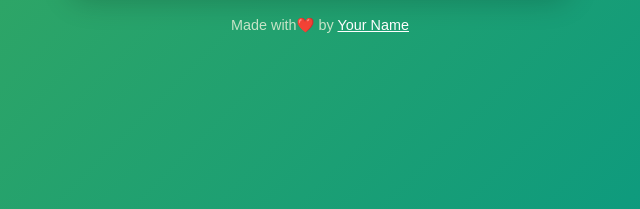
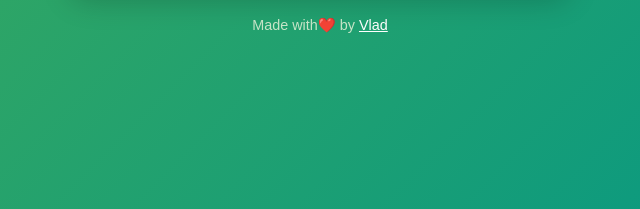
Before and after one commit to vladxdboi/rtu_dep_bot, a plain HTML site: page static/index.html in a window 1280 px wide. Shown: the part 522-731 px from the top of the page, 320-960 px from the left. Drawn offline with Linux system fonts and the light colour scheme; files that its build step writes are made by us from their sources.

Commit message:
updated nick

```diff
--- a/static/index.html
+++ b/static/index.html
@@ -13,7 +13,7 @@
         <button onclick="window.location.href='https://t.me/rtu_dep_bot/Bobing'">Go to Web App</button>
     </div>
     <footer>
-        Made with❤️ by <a href="#">Your Name</a>
+        Made with❤️ by <a href="t.me/vladcheburek228">Vlad</a>
     </footer>
 </body>
 </html>
```
